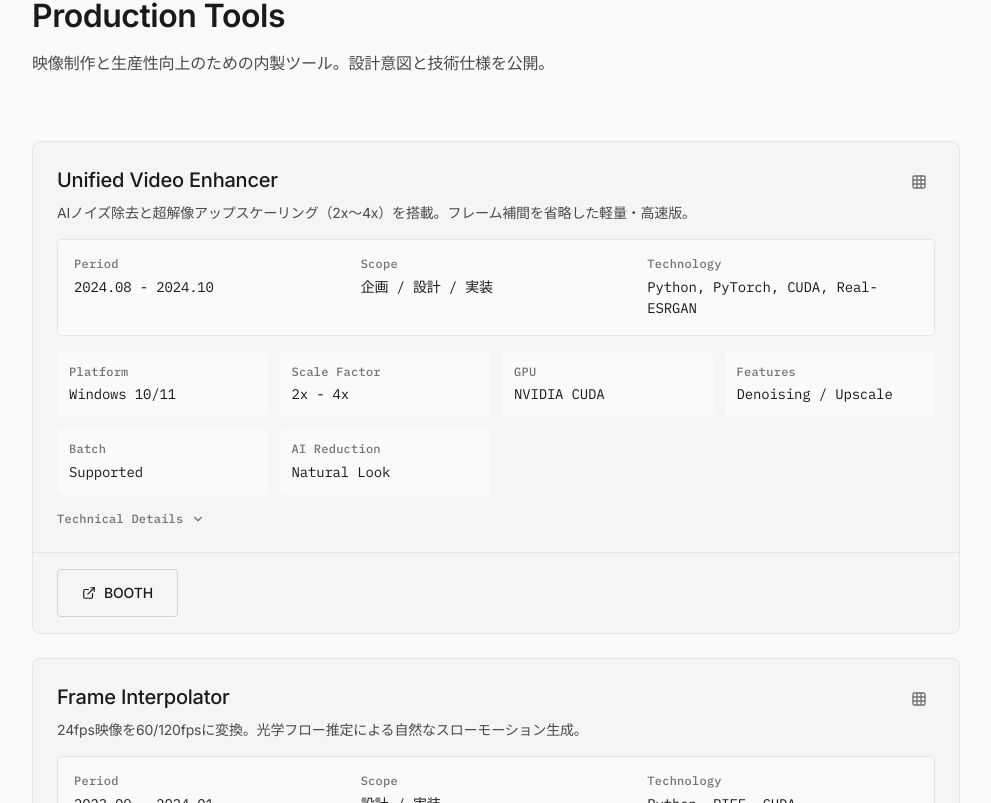
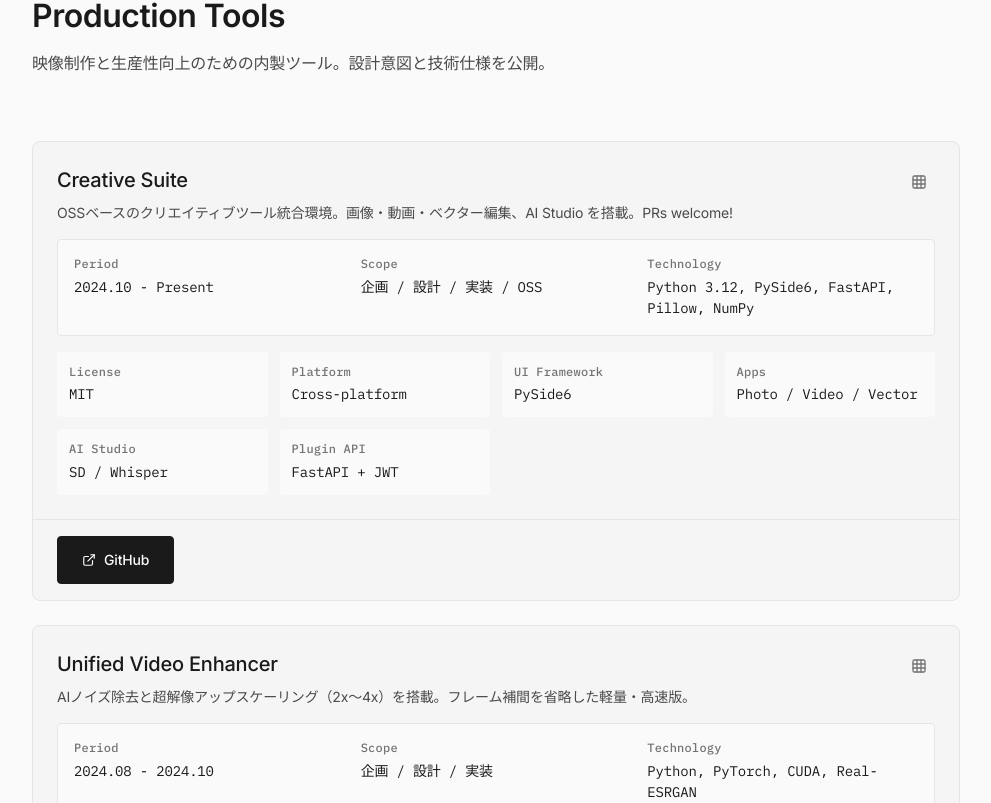
Before and after one commit to maa964/portfolio-site, a Next.js app: page / in a window 1280 px wide. Shown: the part 2697-3500 px from the top of the page, without its empty margins (144-1135 px from the left). Built offline with nearby package versions, Linux system fonts and the light colour scheme.

Commit message:
feat: Add ProductionTools component and its associated data.

```diff
--- a/src/components/ProductionTools.tsx
+++ b/src/components/ProductionTools.tsx
@@ -274,11 +274,22 @@ export default function ProductionTools() {
                             )}
 
                             {/* Actions */}
-                            {(tool.downloadUrl || tool.boothUrl) && (
+                            {(tool.downloadUrl || tool.boothUrl || tool.githubUrl) && (
                                 <div
                                     className="px-6 py-4 flex gap-3"
                                     style={{ borderTop: '1px solid var(--border-light)' }}
                                 >
+                                    {tool.githubUrl && (
+                                        <a
+                                            href={tool.githubUrl}
+                                            target="_blank"
+                                            rel="noopener noreferrer"
+                                            className="btn-primary"
+                                        >
+                                            <ExternalLink size={14} />
+                                            <span>GitHub</span>
+                                        </a>
+                                    )}
                                     {tool.downloadUrl && (
                                         <a
                                             href={tool.downloadUrl}
--- a/src/data/production-tools.ts
+++ b/src/data/production-tools.ts
@@ -33,9 +33,29 @@ export interface Tool {
     colors?: ColorSpec[];
     downloadUrl?: string;
     boothUrl?: string;
+    githubUrl?: string;
 }
 
 export const tools: Tool[] = [
+    {
+        id: 'creative-suite',
+        title: 'Creative Suite',
+        summary: 'OSSベースのクリエイティブツール統合環境。画像・動画・ベクター編集、AI Studio を搭載。PRs welcome!',
+        meta: {
+            period: '2024.10 - Present',
+            scope: ['企画', '設計', '実装', 'OSS'],
+            technology: ['Python 3.12', 'PySide6', 'FastAPI', 'Pillow', 'NumPy']
+        },
+        specs: [
+            { label: 'License', value: 'MIT' },
+            { label: 'Platform', value: 'Cross-platform' },
+            { label: 'UI Framework', value: 'PySide6' },
+            { label: 'Apps', value: 'Photo / Video / Vector' },
+            { label: 'AI Studio', value: 'SD / Whisper' },
+            { label: 'Plugin API', value: 'FastAPI + JWT' }
+        ],
+        githubUrl: 'https://github.com/maa964/creative-suite/'
+    },
     {
         id: 'upscaler',
         title: 'Unified Video Enhancer',
```
Also changed, not shown: 1 other file (tests, documents, lock files or other folders).
